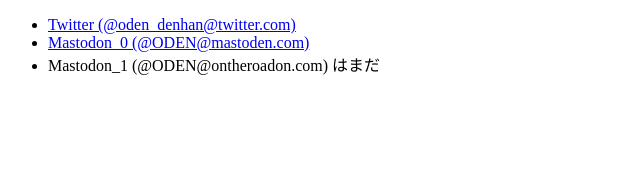
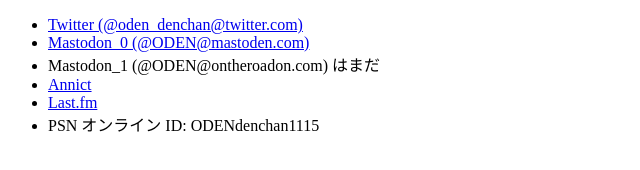
Before and after one commit to ODEN1115/test, a plain HTML site: page index.html in a window 1280 px wide. Shown: the whole page, without its empty margins (0-640 px from the left). Drawn offline with Linux system fonts and the light colour scheme.

Commit message:
[add] さらにリンクを追加

```diff
--- a/index.html
+++ b/index.html
@@ -6,9 +6,12 @@
 </head>
 <body>
   <ul>
-    <li><a href="https://twitter.com/oden_denchan">Twitter (@oden_denhan@twitter.com)</a></li>
+    <li><a href="https://twitter.com/oden_denchan">Twitter (@oden_denchan@twitter.com)</a></li>
     <li><a href="https://mastoden.com/@ODEN">Mastodon_0 (@ODEN@mastoden.com)</a></li>
     <li>Mastodon_1 (@ODEN@ontheroadon.com) はまだ</li>
+    <li><a href="https://annict.jp/@ODEN">Annict</a></li>
+    <li><a href="https://www.last.fm/ja/user/oden_denchan">Last.fm</a></li>
+    <li>PSN オンライン ID: ODENdenchan1115</li>
 </ul>
 </body>
 </html>
```
